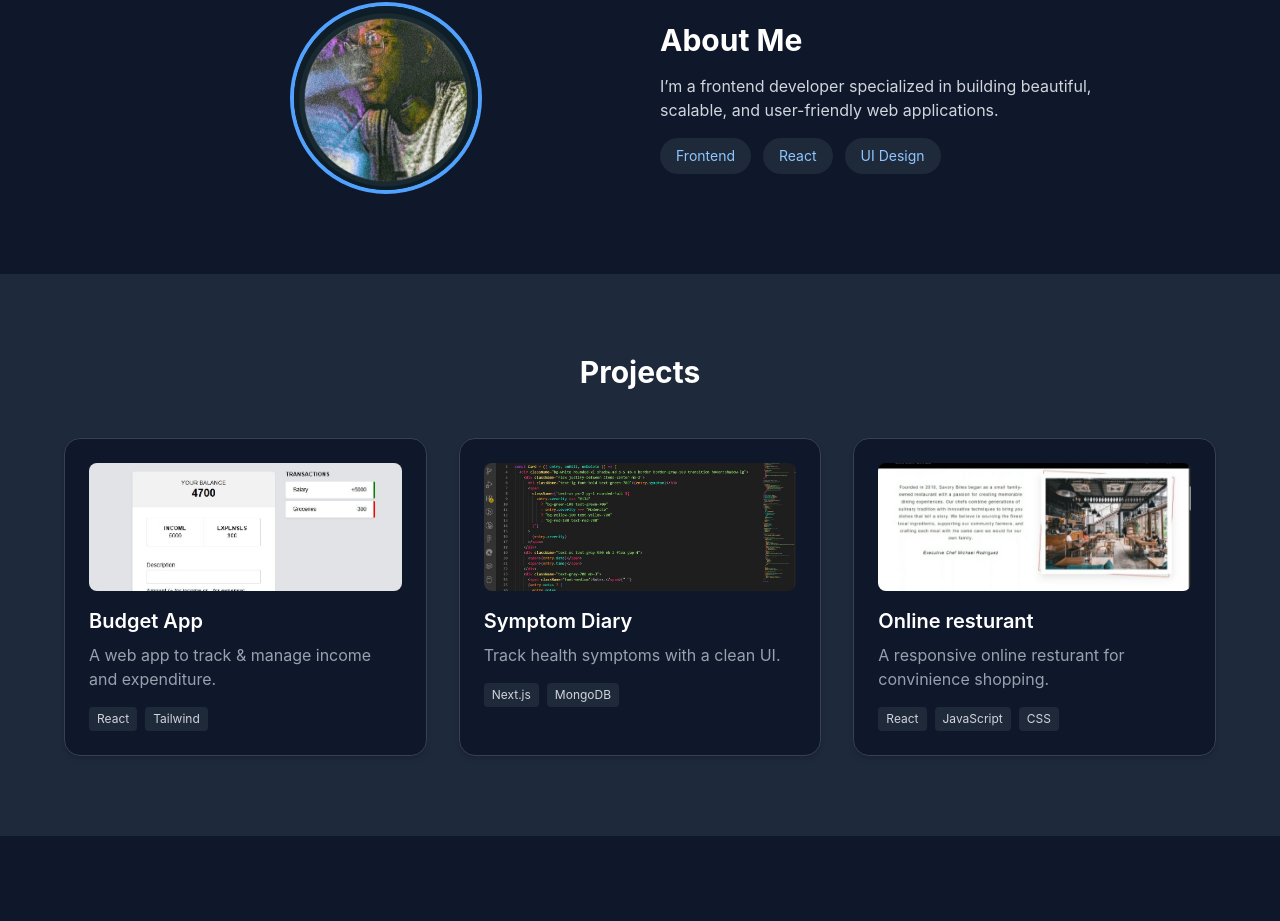
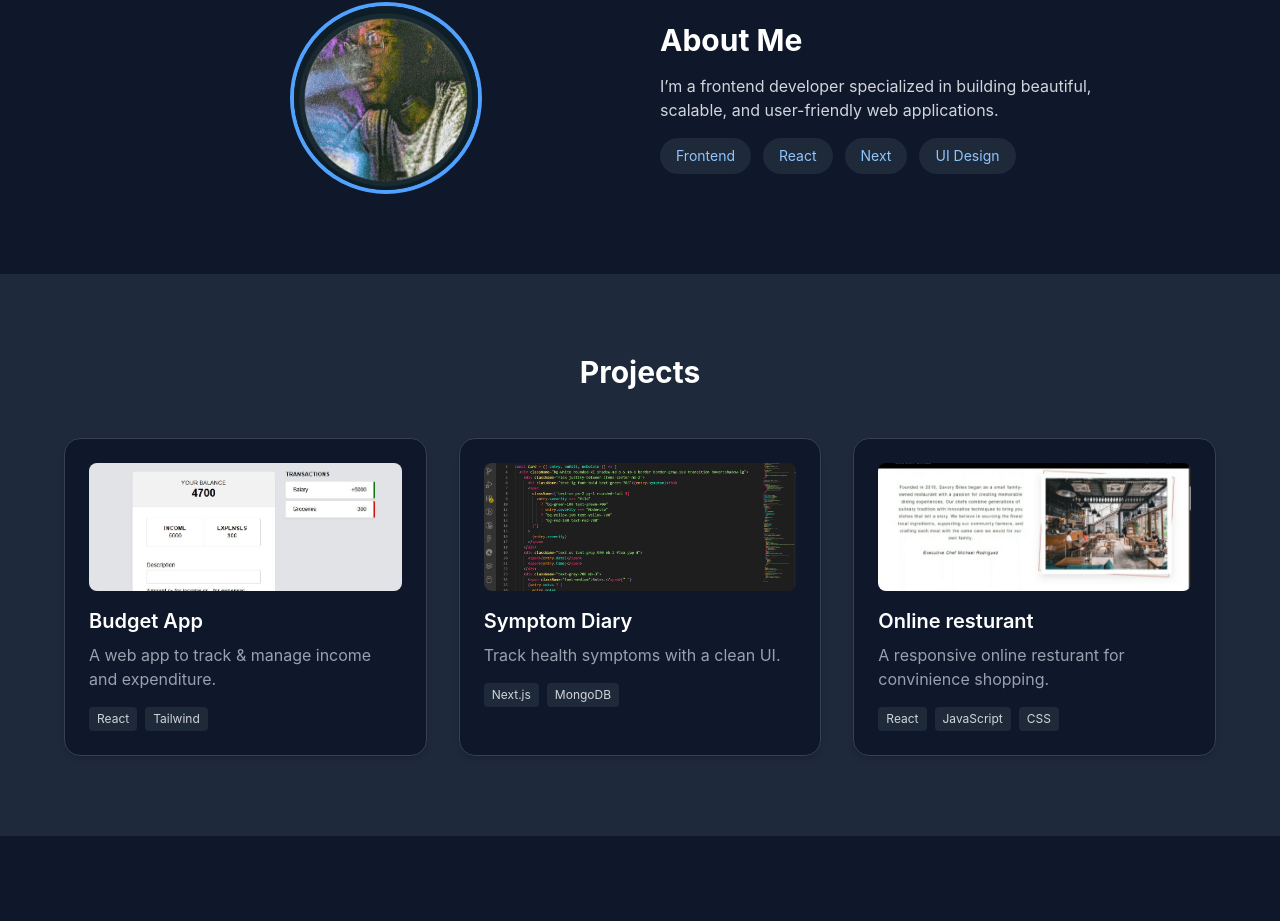
Before and after one commit to Godwinlinus/oriansportfolio.com, a React (Vite) app: page / in a window 1280 px wide. Shown: the part 878-1799 px from the top of the page. Built offline with nearby package versions, Linux system fonts and the light colour scheme.

Commit message:
Update About.jsx
added a new skill

```diff
--- a/src/components/About.jsx
+++ b/src/components/About.jsx
@@ -32,7 +32,7 @@ export default function About() {
           scalable, and user-friendly web applications.
         </p>
         <div className="flex gap-3 flex-wrap">
-          {["Frontend", "React", "UI Design"].map((skill) => (
+          {["Frontend", "React", "Next", "UI Design"].map((skill) => (
             <span
               key={skill}
               className="px-4 py-2 bg-gray-800 rounded-full text-sm text-blue-300"
```
